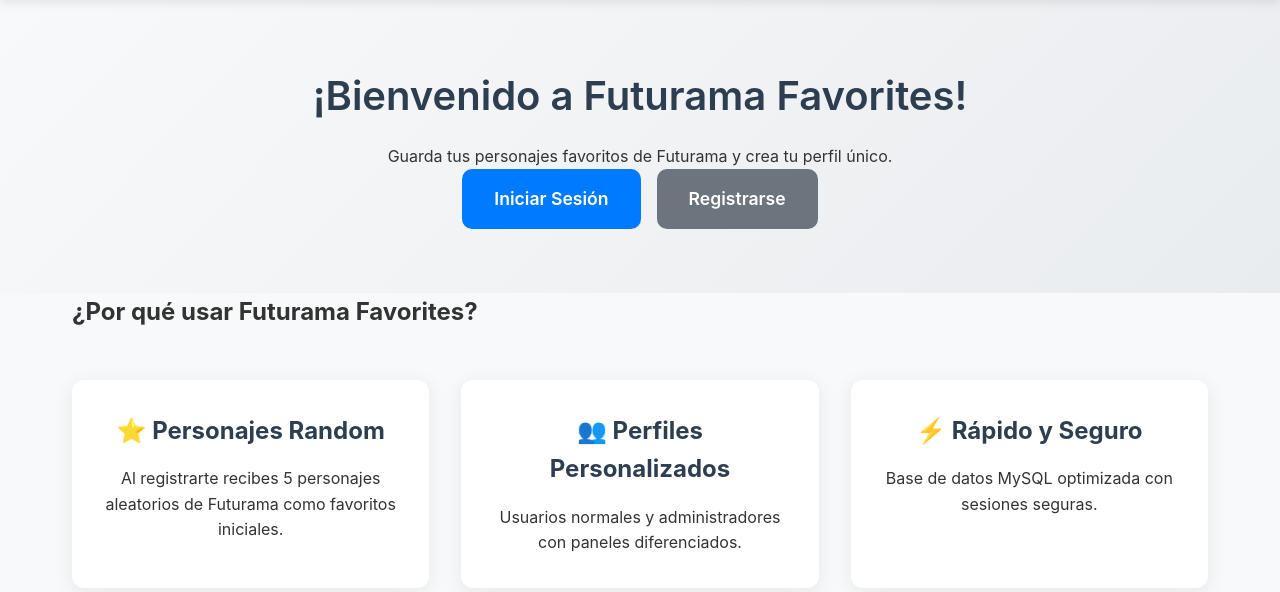
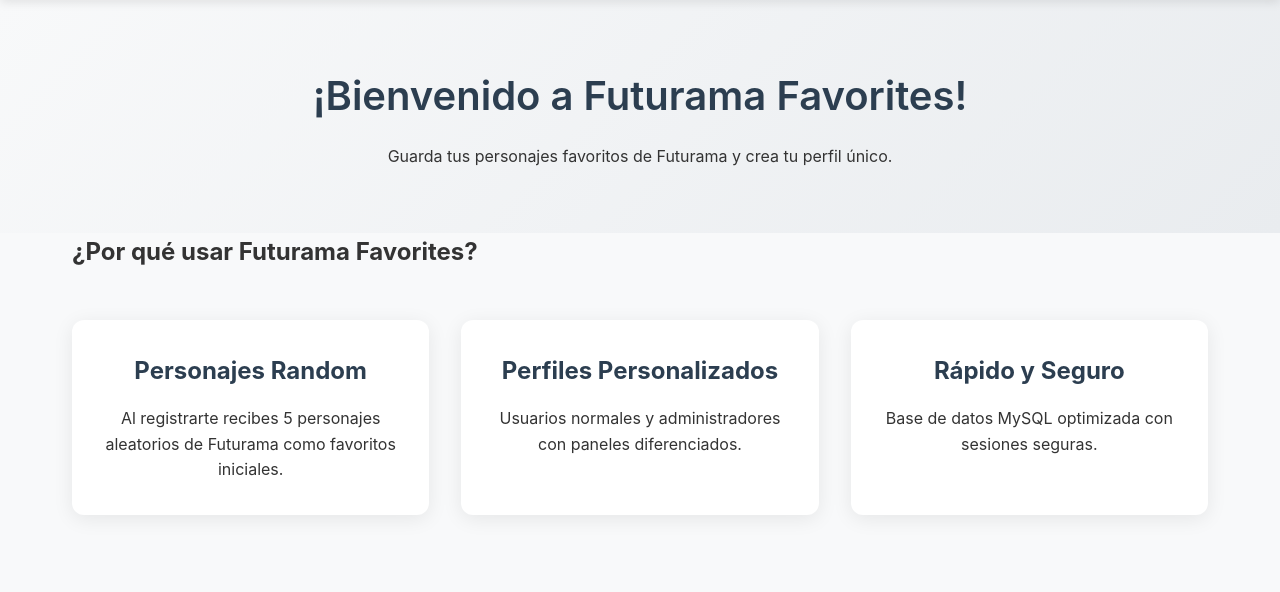
Before and after one commit to cdiazcod17/examenFinalCarlosDiaz, a Flask app: page / in a window 1280 px wide. Shown: the part 74-666 px from the top of the page. Run offline with Flask 3, Linux system fonts and the light colour scheme.

Commit message:
index about style fixes

```diff
--- a/src/templates/about.html
+++ b/src/templates/about.html
@@ -9,10 +9,6 @@
             <div class="container">
                 <h1>Sobre Futurama Favorites</h1>
                 <p class="lead">Una aplicación Flask para gestionar tus personajes favoritos de Futurama. Regístrate y recibe 5 personajes aleatorios como favoritos iniciales. ¡Simple y efectivo!</p>
-                <div class="cta-buttons">
-                    <a href="{{ url_for('auth_route.register') }}" class="btn btn-primary">Empezar Ahora</a>
-                    <a href="{{ url_for('auth_route.login') }}" class="btn btn-secondary">Iniciar Sesión</a>
-                </div>
             </div>
         </div>
     </div>
--- a/src/templates/index.html
+++ b/src/templates/index.html
@@ -7,10 +7,6 @@
     <section class="hero">
         <h1>¡Bienvenido a Futurama Favorites!</h1>
         <p>Guarda tus personajes favoritos de Futurama y crea tu perfil único.</p>
-        <div class="cta-buttons">
-            <a href="{{ url_for('auth_route.login') }}" class="btn btn-primary">Iniciar Sesión</a>
-            <a href="{{ url_for('auth_route.register') }}" class="btn btn-secondary">Registrarse</a>
-        </div>
     </section>
 
     <section class="features">
@@ -18,15 +14,15 @@
             <h2>¿Por qué usar Futurama Favorites?</h2>
             <div class="features-grid">
                 <div class="feature-card">
-                    <h3>⭐ Personajes Random</h3>
+                    <h3>Personajes Random</h3>
                     <p>Al registrarte recibes 5 personajes aleatorios de Futurama como favoritos iniciales.</p>
                 </div>
                 <div class="feature-card">
-                    <h3>👥 Perfiles Personalizados</h3>
+                    <h3>Perfiles Personalizados</h3>
                     <p>Usuarios normales y administradores con paneles diferenciados.</p>
                 </div>
                 <div class="feature-card">
-                    <h3>⚡ Rápido y Seguro</h3>
+                    <h3>Rápido y Seguro</h3>
                     <p>Base de datos MySQL optimizada con sesiones seguras.</p>
                 </div>
             </div>
```
